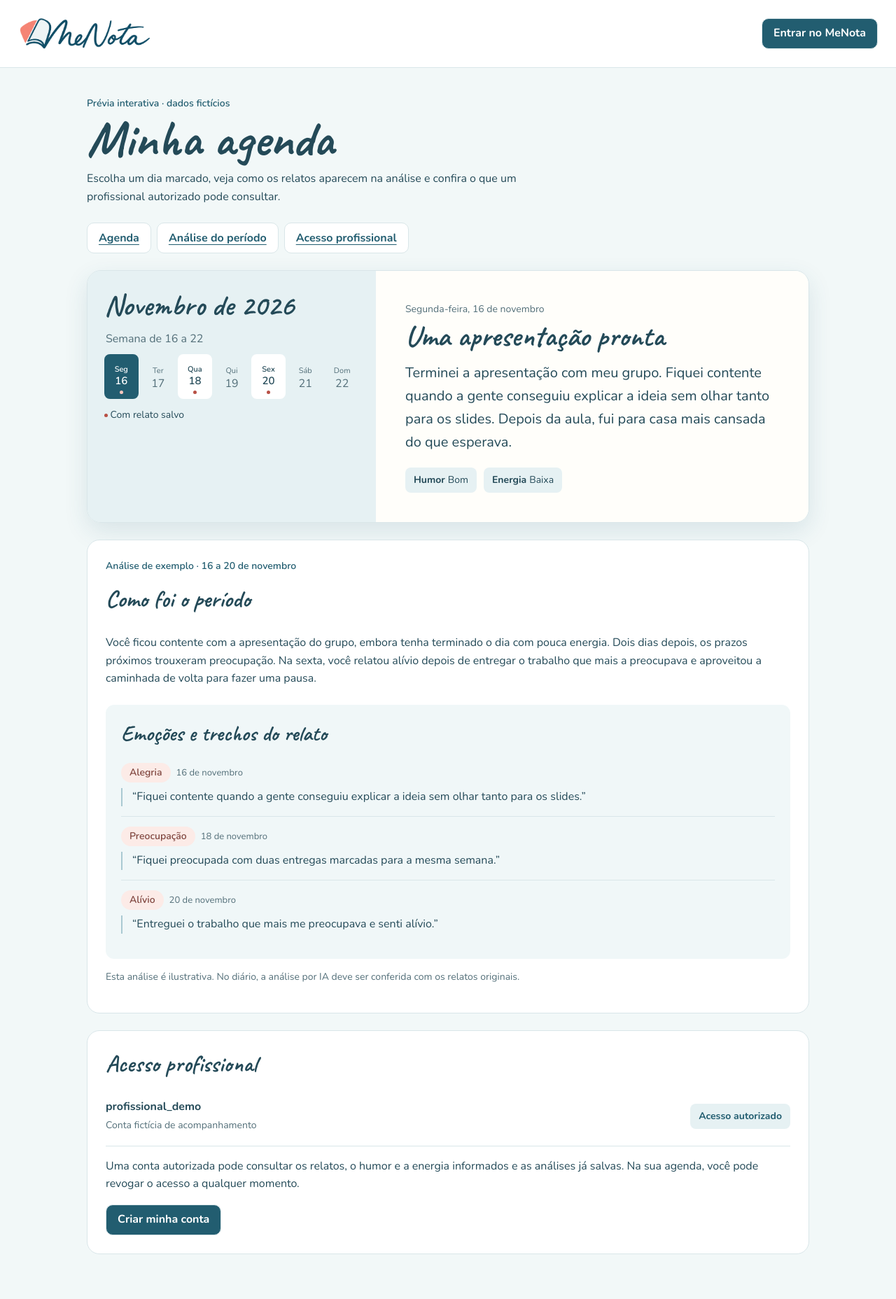
After one commit to LuigiStefano/menota, a Spring app: page /preview in a window 1280 px wide. The commit adds this page. Shown: the whole page at 70% size. Run offline with Thymeleaf, Linux system fonts and the light colour scheme; the template is opened without the code that fills it, so the values that code supplies are empty; some of the project's set-up classes (security, data sources, template engines, error pages and the like) are left out, and stand-ins take their place.

Commit message:
Adiciona prévia interativa ao MeNota
Inclui exemplos fictícios na agenda e ajusta a introdução do README.

```diff
--- a/src/main/java/br/edu/pooalab/diario/seguranca/SegurancaConfig.java
+++ b/src/main/java/br/edu/pooalab/diario/seguranca/SegurancaConfig.java
@@ -23,7 +23,7 @@ public class SegurancaConfig {
     @Bean
     SecurityFilterChain securityFilterChain(HttpSecurity http) throws Exception {
         http.authorizeHttpRequests(auth -> auth
-                .requestMatchers("/login", "/cadastro", "/css/**", "/js/**", "/images/**", "/fonts/**", "/error").permitAll()
+                .requestMatchers("/login", "/cadastro", "/preview", "/css/**", "/js/**", "/images/**", "/fonts/**", "/error").permitAll()
                 .requestMatchers("/api/registros", "/api/registros/**", "/api/resumos", "/api/resumos/**").hasRole("PACIENTE")
                 .anyRequest().authenticated())
             .formLogin(form -> form.loginPage("/login").defaultSuccessUrl("/", true).permitAll())
--- a/src/main/java/br/edu/pooalab/diario/web/PaginasController.java
+++ b/src/main/java/br/edu/pooalab/diario/web/PaginasController.java
@@ -34,6 +34,9 @@ public class PaginasController {
 
     @GetMapping("/login")
     String login() { return "login"; }
+
+    @GetMapping("/preview")
+    String preview() { return "preview"; }
 
     @GetMapping("/cadastro")
     String cadastro(Model model) { model.addAttribute("cadastro", new Cadastro()); return "cadastro"; }
--- /dev/null
+++ b/src/main/resources/static/css/preview.css
@@ -0,0 +1,122 @@
+.preview-main {
+  max-width: 1080px;
+  margin: 0 auto;
+  padding: 40px 24px 64px;
+}
+
+.preview-intro { max-width: 640px; }
+.preview-intro .eyebrow { margin-bottom: 4px; }
+.preview-intro h1 {
+  margin-bottom: 8px;
+  font: 700 clamp(48px, 7vw, 72px)/1 var(--font-script);
+  letter-spacing: 0;
+}
+
+.preview-nav { display: flex; flex-wrap: wrap; gap: 8px; margin: 24px 0; }
+.preview-nav a,
+.preview-action {
+  display: inline-flex;
+  min-height: 44px;
+  align-items: center;
+  justify-content: center;
+  padding: 8px 16px;
+  border: 1px solid var(--line);
+  border-radius: 10px;
+  font-weight: 700;
+}
+.preview-nav a { background: var(--paper); }
+.preview-nav a:hover { background: var(--soft); }
+.preview-action { color: white; background: var(--accent); text-decoration: none; }
+.preview-action:hover { filter: brightness(.93); }
+
+.preview-book {
+  display: grid;
+  grid-template-columns: minmax(310px, .8fr) minmax(0, 1.2fr);
+  border: 1px solid var(--line);
+  border-radius: 20px;
+  overflow: hidden;
+  box-shadow: 0 12px 34px rgba(34, 93, 112, .12);
+}
+.preview-calendar { background: var(--soft); padding: 24px; }
+.preview-calendar h2,
+.preview-note h2 { font-family: var(--font-script); font-size: clamp(32px, 5vw, 42px); margin-bottom: 8px; }
+.preview-days {
+  display: grid;
+  grid-template-columns: repeat(7, minmax(0, 1fr));
+  gap: 4px;
+  border: 0;
+  padding: 0;
+  margin: 0;
+  min-inline-size: 0;
+}
+.preview-days legend { margin: 0 0 8px; color: var(--muted); }
+.preview-days label { margin: 0; position: relative; cursor: pointer; }
+.preview-days input {
+  position: absolute;
+  inline-size: 1px;
+  block-size: 1px;
+  padding: 0;
+  border: 0;
+  opacity: 0;
+}
+.preview-days span {
+  display: grid;
+  place-content: center;
+  text-align: center;
+  min-height: 64px;
+  border-radius: 8px;
+  line-height: 1.3;
+}
+.preview-days small { color: inherit; font-size: 11px; }
+.preview-days > span { color: var(--muted); }
+.preview-days label span { position: relative; padding-bottom: 6px; background: var(--paper); }
+.preview-days label span::after,
+.preview-legend span { border-radius: 50%; background: #b85045; width: 5px; height: 5px; }
+.preview-days label span::after { content: ''; position: absolute; bottom: 7px; left: calc(50% - 2.5px); }
+.preview-days label:hover span { box-shadow: inset 0 0 0 2px var(--accent); }
+.preview-days input:checked + span { background: var(--accent); color: white; }
+.preview-days input:checked + span::after { background: #ffc7be; }
+.preview-days input:focus-visible + span { outline: 3px solid #B35C50; outline-offset: 1px; }
+.preview-legend { margin: 12px 0 0; font-size: 14px; }
+.preview-legend span { display: inline-block; vertical-align: middle; }
+
+.preview-notes { background: #fffefa; padding: clamp(22px, 5vw, 42px); }
+.preview-note time { color: var(--muted); font-size: 14px; }
+.preview-note p { font-size: clamp(16px, 2vw, 20px); line-height: 1.65; }
+.preview-book:has(:checked) .preview-note { display: none; }
+.preview-book:has(#previa-segunda:checked) #pagina-segunda,
+.preview-book:has(#previa-quarta:checked) #pagina-quarta,
+.preview-book:has(#previa-sexta:checked) #pagina-sexta { display: block; }
+.preview-mood { display: flex; flex-wrap: wrap; gap: 10px; margin: 20px 0 0; }
+.preview-mood div,
+.preview-access-state { background: var(--soft); padding: 7px 12px; border-radius: 8px; font-size: 14px; }
+.preview-mood dt { display: inline; font-weight: 700; }
+.preview-mood dd { display: inline; margin: 0 0 0 4px; }
+.preview-section { margin-top: 24px; }
+.preview-section .emotion-panel { margin-bottom: 14px; }
+.preview-access {
+  display: flex;
+  flex-wrap: wrap;
+  align-items: center;
+  justify-content: space-between;
+  gap: 8px 16px;
+  border-bottom: 1px solid var(--line);
+  padding-bottom: 16px;
+  margin-bottom: 16px;
+}
+.preview-access p { margin: 0; overflow-wrap: anywhere; }
+.preview-access-state { color: var(--accent); font-weight: 700; }
+
+@media (max-width: 720px) {
+  .preview-main { padding: 28px 16px 44px; }
+  .preview-book { grid-template-columns: minmax(0, 1fr); }
+  .preview-calendar { padding: 18px 13px; }
+  .preview-page .app-header { min-height: 72px; padding: 10px 16px; gap: 12px; }
+  .preview-page .brand-logo { width: 112px; height: auto; }
+  .preview-page .app-header .preview-action { padding-inline: 12px; font-size: 14px; }
+}
+
+@media (max-width: 375px) {
+  .preview-days { grid-template-columns: repeat(3, minmax(0, 1fr)); }
+  .preview-days > span { display: none; }
+}
--- a/src/main/resources/templates/login.html
+++ b/src/main/resources/templates/login.html
@@ -29,6 +29,7 @@
     <button class="primary full" type="submit">Entrar</button>
   </form>
   <p class="auth-link">Não tem uma conta? <a th:href="@{/cadastro}">Criar uma conta</a></p>
+  <p class="auth-link"><a th:href="@{/preview}">Ver prévia com exemplos</a></p>
   <p class="privacy-note">Você escolhe com quem compartilhar seus registros.</p>
 </main>
 </body></html>
--- /dev/null
+++ b/src/main/resources/templates/preview.html
@@ -0,0 +1,103 @@
+<!DOCTYPE html>
+<html lang="pt-BR" xmlns:th="http://www.thymeleaf.org">
+<head>
+  <meta charset="UTF-8">
+  <meta name="viewport" content="width=device-width, initial-scale=1">
+  <meta name="theme-color" content="#225D70">
+  <title>Prévia · MeNota</title>
+  <link rel="icon" type="image/svg+xml" th:href="@{/images/menota-icon.svg}">
+  <link rel="stylesheet" th:href="@{/css/diario.css}">
+  <link rel="stylesheet" th:href="@{/css/preview.css}">
+</head>
+<body class="preview-page">
+<a class="skip-link" href="#agenda">Ir para a agenda de exemplo</a>
+<header class="app-header">
+  <a class="brand" th:href="@{/login}"><img class="brand-logo" th:src="@{/images/menota-logo.png}" alt="MeNota" width="210" height="71"></a>
+  <a class="preview-action" th:href="@{/login}">Entrar no MeNota</a>
+</header>
+<main class="preview-main">
+  <div class="preview-intro">
+    <p class="eyebrow">Prévia interativa · Dados fictícios</p>
+    <h1>Minha agenda</h1>
+    <p>Escolha um dia marcado, veja como os relatos aparecem na análise e confira o que um profissional autorizado pode consultar.</p>
+  </div>
+  <nav class="preview-nav" aria-label="Seções da prévia">
+    <a href="#agenda">Agenda</a>
+    <a href="#analise">Análise do período</a>
+    <a href="#acesso">Acesso profissional</a>
+  </nav>
+
+  <section id="agenda" class="preview-book" aria-label="Agenda de exemplo">
+    <div class="preview-calendar">
+      <h2>Novembro de 2026</h2>
+      <fieldset class="preview-days">
+        <legend>Semana de 16 a 22</legend>
+        <label>
+          <input type="radio" name="pagina" id="previa-segunda" checked>
+          <span><small>Seg</small>16</span>
+        </label>
+        <span><small>Ter</small>17</span>
+        <label>
+          <input type="radio" name="pagina" id="previa-quarta">
+          <span><small>Qua</small>18</span>
+        </label>
+        <span><small>Qui</small>19</span>
+        <label>
+          <input type="radio" name="pagina" id="previa-sexta">
+          <span><small>Sex</small>20</span>
+        </label>
+        <span><small>Sáb</small>21</span>
+        <span><small>Dom</small>22</span>
+      </fieldset>
+      <p class="preview-legend"><span aria-hidden="true"></span> Com relato salvo</p>
+    </div>
+
+    <div class="preview-notes">
+      <article class="preview-note" id="pagina-segunda">
+        <time datetime="2026-11-16">Segunda-feira, 16 de novembro</time>
+        <h2>Uma apresentação pronta</h2>
+        <p>Terminei a apresentação com meu grupo. Fiquei contente quando a gente conseguiu explicar a ideia sem olhar tanto para os slides. Depois da aula, fui para casa mais cansada do que esperava.</p>
+        <dl class="preview-mood"><div><dt>Humor</dt><dd>Bom</dd></div><div><dt>Energia</dt><dd>Baixa</dd></div></dl>
+      </article>
+      <article class="preview-note" id="pagina-quarta">
+        <time datetime="2026-11-18">Quarta-feira, 18 de novembro</time>
+        <h2>Um dia de muita coisa</h2>
+        <p>Fiquei preocupada com duas entregas marcadas para a mesma semana. Anotei os prazos no caderno e separei o que dava para começar naquela tarde. Ainda fiquei pensando se ia conseguir dar conta.</p>
+        <dl class="preview-mood"><div><dt>Humor</dt><dd>Baixo</dd></div><div><dt>Energia</dt><dd>Média</dd></div></dl>
+      </article>
+      <article class="preview-note" id="pagina-sexta">
+        <time datetime="2026-11-20">Sexta-feira, 20 de novembro</time>
+        <h2>Uma pausa no caminho</h2>
+        <p>Entreguei o trabalho que mais me preocupava e senti alívio. Na volta para casa, caminhei devagar e deixei o celular na bolsa. Foi bom fazer uma pausa antes de pensar na próxima semana.</p>
+        <dl class="preview-mood"><div><dt>Humor</dt><dd>Bom</dd></div><div><dt>Energia</dt><dd>Média</dd></div></dl>
+      </article>
+    </div>
+  </section>
+
+  <section id="analise" class="summary-results preview-section">
+    <p class="eyebrow">Análise de exemplo · 16 a 20 de novembro</p>
+    <h2>Como foi o período</h2>
+    <p>Você ficou contente com a apresentação do grupo, embora tenha terminado o dia com pouca energia. Dois dias depois, os prazos próximos trouxeram preocupação. Na sexta, você relatou alívio depois de entregar o trabalho que mais a preocupava e aproveitou a caminhada de volta para fazer uma pausa.</p>
+    <div class="emotion-panel">
+      <h3>Emoções e trechos do relato</h3>
+      <ul class="emotion-list">
+        <li><span class="emotion-name">Alegria</span><time class="emotion-date" datetime="2026-11-16">16 de novembro</time><blockquote>“Fiquei contente quando a gente conseguiu explicar a ideia sem olhar tanto para os slides.”</blockquote></li>
+        <li><span class="emotion-name">Preocupação</span><time class="emotion-date" datetime="2026-11-18">18 de novembro</time><blockquote>“Fiquei preocupada com duas entregas marcadas para a mesma semana.”</blockquote></li>
+        <li><span class="emotion-name">Alívio</span><time class="emotion-date" datetime="2026-11-20">20 de novembro</time><blockquote>“Entreguei o trabalho que mais me preocupava e senti alívio.”</blockquote></li>
+      </ul>
+    </div>
+    <p class="help-text">Esta análise é ilustrativa. No diário, a análise por IA deve ser conferida com os relatos originais.</p>
+  </section>
+
+  <section id="acesso" class="summary-results preview-section">
+    <h2>Acesso profissional</h2>
+    <div class="preview-access">
+      <p><strong>profissional_demo</strong><br><span class="help-text">Conta fictícia de acompanhamento</span></p>
+      <span class="preview-access-state">Acesso autorizado</span>
+    </div>
+    <p>Uma conta autorizada pode consultar os relatos, o humor e a energia informados e as análises já salvas. Na sua agenda, você pode revogar o acesso a qualquer momento.</p>
+    <a class="preview-action" th:href="@{/cadastro}">Criar minha conta</a>
+  </section>
+</main>
+</body>
+</html>
```
Also changed, not shown: README.md, 1 other file.
